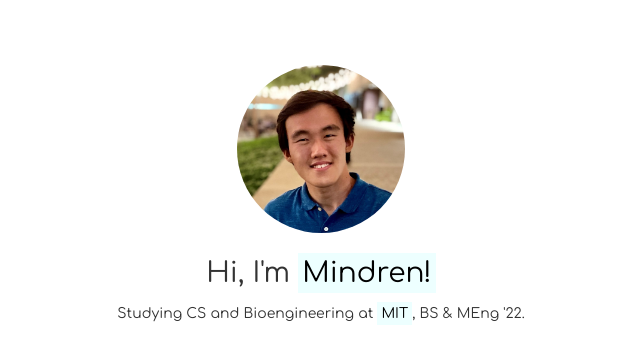
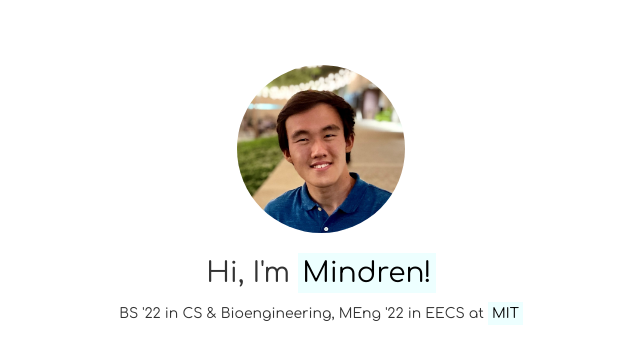
Before and after one commit to mdlu/mdlu.github.io, a plain HTML site: page index.html in a window 1280 px wide. Shown: the top 351 px of the page, without its empty margins (319-959 px from the left). Drawn offline with nearby package versions, Linux system fonts and the light colour scheme.

Commit message:
post-grad update

```diff
--- a/index.html
+++ b/index.html
@@ -18,7 +18,7 @@
   <div class="main">
   <div class="avatar"></div>
     <h1>Hi, I'm <a href="./index.html">Mindren!</a></h1>
-    <p class="uni">Studying CS and Bioengineering at <a href="https://web.mit.edu/about/" target="_blank">MIT</a>, BS & MEng '22.</p>
+    <p class="uni">BS '22 in CS & Bioengineering, MEng '22 in EECS at <a href="https://web.mit.edu/about/" target="_blank">MIT</a></p>
   </div>
   <table class="table social">
     <tr>
```
Also changed, not shown: 1 other file.
